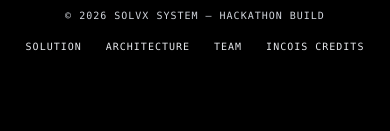
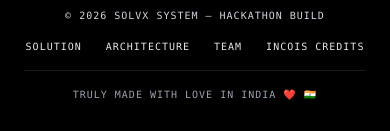
Before and after one commit to adityaksx/solvxx, a React (Vite) app: page / in a window 390 px wide. Shown: the part 11781-11912 px from the top of the page. Before the commit the page ends 11867 px from the top, so only its background shows below. Built offline with nearby package versions, Linux system fonts and the light colour scheme; no server answers.

Commit message:
add about navigation and India footer line

```diff
--- a/src/App.tsx
+++ b/src/App.tsx
@@ -114,6 +114,7 @@ const Navbar: React.FC = () => (
           <a href="#audience" className="hover:text-cyan-400 transition-colors">PROBLEM & USERS</a>
           <a href="#solution" className="hover:text-cyan-400 transition-colors">SOLUTION</a>
           <a href="#architecture" className="hover:text-cyan-400 transition-colors">ARCHITECTURE</a>
+          <a href="#about" className="hover:text-cyan-400 transition-colors">ABOUT</a>
           <a href="/credits.html" className="hover:text-cyan-400 transition-colors">CREDITS</a>
         </div>
       </div>
@@ -562,6 +563,9 @@ const Footer: React.FC = () => (
       <a href="#about" className="hover:text-cyan-300 transition-colors">Team</a>
       <a href="/credits.html" className="hover:text-cyan-300 transition-colors">INCOIS Credits</a>
     </div>
+    <div className="w-full text-center md:col-span-2 text-gray-400 font-mono text-[10px] uppercase tracking-widest pt-4 border-t border-white/10">
+      Truly made with love in India ❤️ 🇮🇳
+    </div>
   </footer>
 );
 
```
